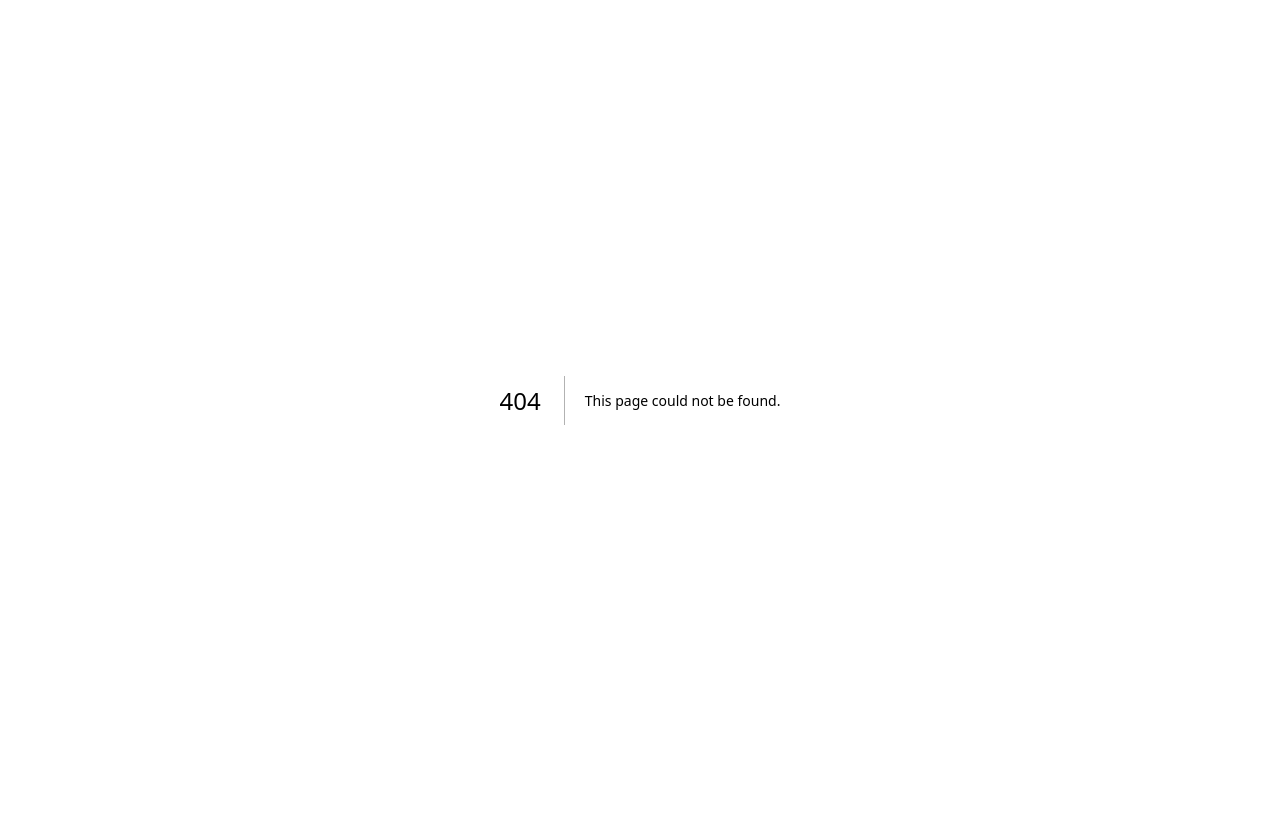
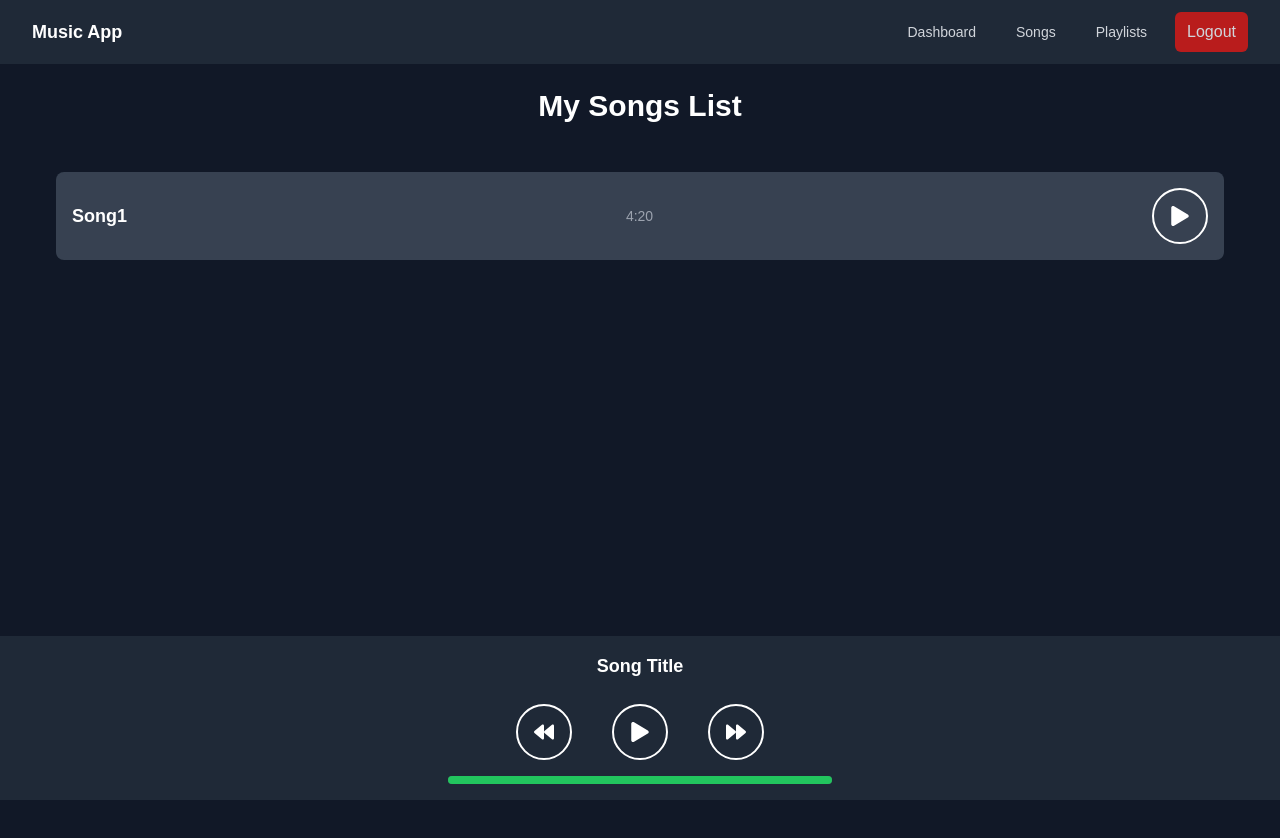
Before and after one commit to francksharif/Nextjs-Music-app, a Next.js app: page /dashboard/songs in a window 1280 px wide. Before the commit this address had no page. Shown: the top 838 px of the page. Before the commit the page ends 800 px from the top, so only its background shows below. Built offline with nearby package versions, Linux system fonts and the light colour scheme.

Commit message:
Building Songs layout page and components Song and SongsList

```diff
--- a/app/components/Main.jsx
+++ b/app/components/Main.jsx
@@ -9,12 +9,12 @@ export default function Main(){
         {
             id: 1,
             title: "Songs",
-            url: "songs",
+            url: "dashboard/songs",
         },
         {
             id: 2,
             title: "Your Playlists",
-            url: "playlists",
+            url: "dashboard/playlists",
         }
     ]
 
--- a/app/components/Navbar.jsx
+++ b/app/components/Navbar.jsx
@@ -28,7 +28,7 @@ export default function Navbar(){
           <div className="relative flex items-center justify-between h-16">
             {/* Logo */}
             <div className="flex-shrink-0">
-              <Link href="/" className="text-white text-lg font-semibold">
+              <Link href="/dashboard" className="text-white text-lg font-semibold">
                 Music App
               </Link>
             </div>
--- /dev/null
+++ b/app/components/Songs/PlayButton.jsx
@@ -0,0 +1 @@
+import PlayerButton from "../MusicPlayer/PlayerButtons";
--- /dev/null
+++ b/app/components/Songs/Song.jsx
@@ -0,0 +1,20 @@
+import PlayerButton from "../MusicPlayer/PlayerButtons";
+
+
+export default function Song({title, duration }) {
+
+
+
+    return (
+        <div className="flex justify-between items-center bg-gray-700 text-white p-4 rounded-lg mb-2">
+        {/* Song Title */}
+        <div className="text-lg font-semibold">{title}</div>
+
+        {/* Song Duration */}
+        <div className="text-sm text-gray-400">{duration}</div>
+
+        {/* Play Button */}
+        <PlayerButton iconType="play" />
+      </div>
+    );
+}
--- /dev/null
+++ b/app/components/Songs/SongsList.jsx
@@ -0,0 +1,21 @@
+import Song from "./Song";
+
+
+
+
+export default function SongsList ({ songs }){
+
+
+
+  return (
+    <div className="w-full">
+      {songs.map((song, index) => (
+        <Song
+          key={index}
+          title={song.title}
+          duration={song.duration}
+        />
+      ))}
+    </div>
+  );
+};
--- /dev/null
+++ b/app/dashboard/layout.js
@@ -0,0 +1,16 @@
+import Navbar from "../components/Navbar";
+import Player from "../components/MusicPlayer/Player";
+
+
+
+export default function RootLayout({ children }) {
+    return (
+      <html lang="en">
+        <body>
+        <Navbar />
+          {children}
+        <Player />
+        </body>
+      </html>
+    );
+  }
--- a/app/dashboard/page.jsx
+++ b/app/dashboard/page.jsx
@@ -0,0 +1,15 @@
+'use client';
+import Navbar from "../components/Navbar";
+import Main from "../components/Main";
+import Player from "../components/MusicPlayer/Player";
+
+
+
+export default function Home() {
+  return (
+    <>
+      <Main />
+    </>
+
+  );
+}
--- /dev/null
+++ b/app/dashboard/songs/page.jsx
@@ -0,0 +1,26 @@
+import SongsList from "../../components/Songs/SongsList";
+
+
+export default function Songs() {
+
+    const songs = [
+        {
+            title: 'Song1',
+            duration: '4:20',
+        },
+
+    ];
+
+
+    return (
+        <div className="p-6 bg-gray-900 min-h-screen">
+        <h1 className="text-center text-3xl font-bold text-white mb-8">My Songs List</h1>
+
+        {/* Songs List */}
+
+        <div className="max-w-7xl mx-auto px-2 sm:px-6 justify-center lg:px-8 flex gap-6 p-4">
+        <SongsList songs={songs} />
+        </div>
+      </div>
+    );
+}
--- a/app/page.jsx
+++ /dev/null
@@ -1,17 +0,0 @@
-'use client';
-import Navbar from "./components/Navbar";
-import Main from "./components/Main";
-import Player from "./components/MusicPlayer/Player";
-
-
-
-export default function Home() {
-  return (
-    <>
-      <Navbar />
-      <Main />
-      <Player />
-    </>
-
-  );
-}
```
Also changed, not shown: app/dashboard/playlists/page.jsx (deleted), app/songs/page.jsx (deleted).
